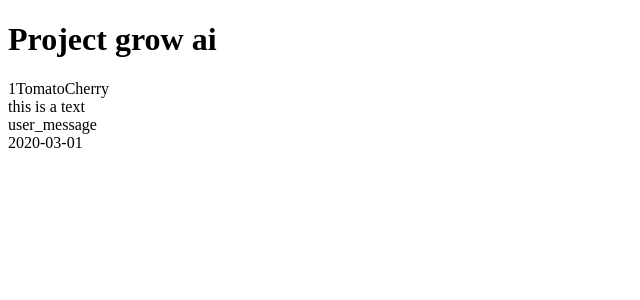
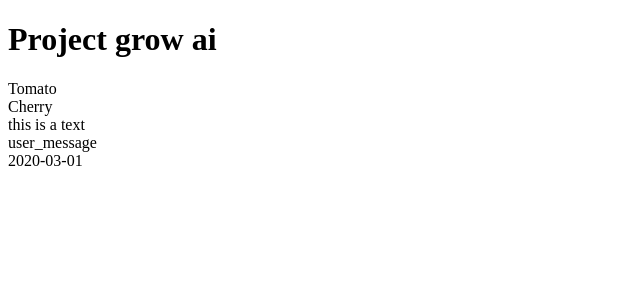
Before and after one commit to randelldb/project-grow-ai, a React (Vite) app: page / in a window 1280 px wide. Shown: the top 300 px of the page, without its empty margins (0-640 px from the left). Built offline with nearby package versions, Linux system fonts and the light colour scheme.

Commit message:
Create plant view list

```diff
--- a/src/App.tsx
+++ b/src/App.tsx
@@ -2,7 +2,8 @@ import "./App.css";
 import type { Plant } from "./types/plant.ts";
 
 function App() {
-  let plant1: Plant = {
+  let plants: Plant[] = [
+    {
       id: 1,
       name: "Tomato",
       species: "Cherry",
@@ -14,20 +15,24 @@ function App() {
           dateTime: "2020-03-01",
         },
       ],
-  };
+    },
+  ];
 
   return (
     <>
       <h1>Project grow ai</h1>
       <section>
-        {plant1.id}
-        {plant1.name}
-        {plant1.species}
-        {plant1.history.map((item) => (
+        {plants.map((plant) => (
+          <div onClick={() => console.log(plant)} key={plant.id}>
+            <div>{plant.name}</div>
+            <div>{plant.species}</div>
+            {plant.history.map((item) => (
               <div key={item.id}>
                 <div>{item.text}</div>
                 <div>{item.type}</div>
                 <div>{item.dateTime}</div>
+              </div>
+            ))}
           </div>
         ))}
       </section>
```
Lines whose indentation alone changed are shown as unchanged.
